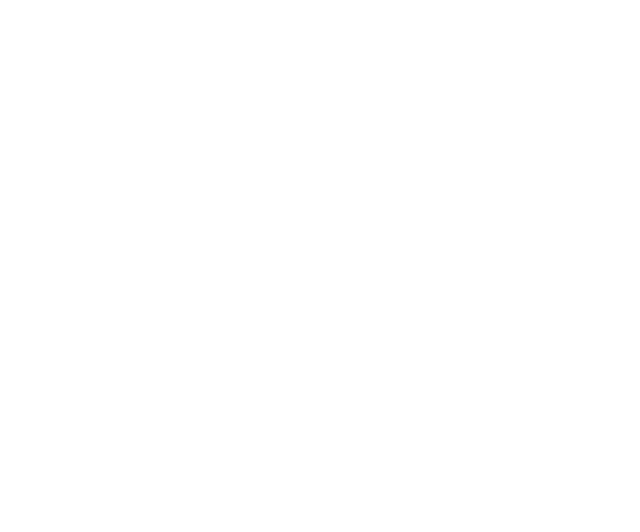
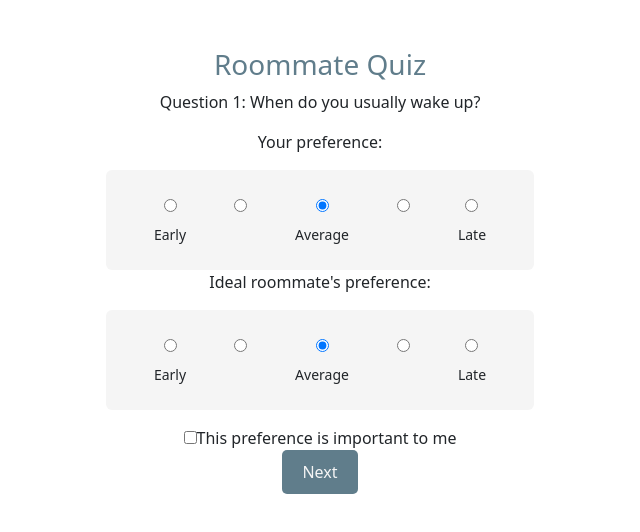
Before and after one commit to bhavyapkrishna/couch-meets-table, a React (Create React App) app in the folder client/: page /quiz in a window 1280 px wide. Before the commit this address had no page. Shown: the top 532 px of the page, without its empty margins (320-960 px from the left). Built offline with nearby package versions, Linux system fonts and the light colour scheme.

Commit message:
quiz page components

```diff
--- a/client/src/App.js
+++ b/client/src/App.js
@@ -2,6 +2,8 @@
 import { BrowserRouter as Router, Routes, Route } from "react-router-dom";
 import LoginPage from "./pages/LoginPage";
 import HomePage from "./pages/HomePage";
+import QuizPage from "./pages/QuizPage";
+import ProfilePage from "./page/ProfilePage";
 
 function App() {
   return (
@@ -9,6 +11,8 @@
           <Routes>
               <Route path="/" element={<HomePage />} />
               <Route path="/login" element={<LoginPage />} />
+              <Route path="/quiz" element={<QuizPage />} />
+              <Route path="/profile" element={<ProfilePage />} />
           </Routes>
       </Router>
   );
--- a/client/src/components/Navbar.js
+++ b/client/src/components/Navbar.js
@@ -6,10 +6,11 @@
     return (
         <nav className="navbar navbar-expand-lg navbar-dark custom-sec-bg fixed-top py-3">
             <div className="container-fluid">
-                <span className="navbar-brand ms-3">Couch Meets Table</span>
+                <Link to="/" className="navbar-brand ms-3 ">
+                    Couch Meets Table
+                </Link>
                 <div className="ms-auto me-3">
-                    <Link to="/login"
-                    className={`text-white text-decoration-none ${location.pathname === "/login" ? "fw-bold border-bottom border-white" : ""}`}>
+                    <Link to="/login" className={`text-white text-decoration-none ${location.pathname === "/login" ? "fw-bold border-bottom border-white" : ""}`}>
                         Log In
                     </Link>
                 </div>
--- a/client/src/pages/LoginPage.js
+++ b/client/src/pages/LoginPage.js
@@ -15,7 +15,11 @@
             alert("Please enter a valid CWRU email address")
             return;
         }
-        navigate("/QuizPage");
+        if(!password) {
+            alert("Please enter a password")
+            return;
+        }
+        navigate("/quiz");
     };
 
     const setPasswordVisible = () => {
--- a/client/src/pages/QuizPage.js
+++ b/client/src/pages/QuizPage.js
@@ -1,13 +1,18 @@
 import {useState} from "react";
 
 const questions = [
-  "When do you usually wake up?",
-  "When do you usually sleep?",
-  "How quiet would you like your room to be?",
-  "How clean would you like your room to be?",
-  "How often do you have guests?",
-  "How often will you be in your room?",
-  "How often do you go out?",
+  {text: "When do you usually wake up?",
+    labels: ["Early", "", "Average","", "Late"]},
+  {text: "When do you usually sleep?",
+    labels: ["Early", "", "Average","", "Late"]},
+  {text: "How quiet would you like your room to be?",
+    labels: ["Silent", "", "Average","", "Lively"]},
+  {text: "How clean would you like your room to be?",
+    labels: ["Clean", "", "Lived-in","", "Messy"]},
+  {text: "How often do you have guests?",
+    labels: ["Rarely", "", "Sometimes","", "Always"]},
+  {text: "How often will you be in your room?",
+    labels: ["Rarely", "", "Sometimes","", "Always"]},
 ];
 
 const QuizPage = () => {
@@ -26,7 +31,7 @@
     if (currentQuestion < questions.length - 1) {
       setCurrentQuestion(currentQuestion + 1);
     } else {
-            alert("Quiz completed!");
+      navigate("/profile");
     }
   };
 
@@ -39,27 +44,39 @@
   return (
     <div className="container-fluid vh-100 d-flex flex-column align-items-center pt-5">
       <h1 className="h3 custom-txt">Roommate Quiz</h1>
-            <p>{questions[currentQuestion]}</p>
+      <p> Question {currentQuestion+1}: {questions[currentQuestion].text}</p>
 
-            <label className="mt-3">Your preference (1-5): {responses[currentQuestion].self}</label>
+      <p>Your preference: </p>
+      <div className="card p-4 text-center border-0 custom-bg flex-row justify-content-center">
+        {questions[currentQuestion].labels.map((label, index) => (
+          <div key={index} className="text-center mx-4">
             <input
-                type="range"
-                min="1"
-                max="5"
-                value={responses[currentQuestion].self}
-                onChange={(e) => handleChange("self", Number(e.target.value))}
-                className="w-50"
+              type="radio"
+              name="self"
+              value={index + 1}
+              checked={responses[currentQuestion].self === index + 1}
+              onChange={() => handleChange("self", index + 1)}
             />
+            <div className="mt-1">{label && <small>{label}</small>}</div>
+          </div>
+        ))}
+      </div>
 
-            <label className="d-block mt-3">Ideal roommate’s preference (1-5): {responses[currentQuestion].ideal}</label>
+      <p>Ideal roommate's preference: </p>
+      <div className="card p-4 text-center border-0 custom-bg flex-row justify-content-center">
+        {questions[currentQuestion].labels.map((label, index) => (
+          <div key={index} className="text-center mx-4">
             <input
-                type="range"
-                min="1"
-                max="5"
-                value={responses[currentQuestion].ideal}
-                onChange={(e) => handleChange("ideal", Number(e.target.value))}
-                className="w-50"
+              type="radio"
+              name="ideal"
+              value={index + 1}
+              checked={responses[currentQuestion].ideal === index + 1}
+              onChange={() => handleChange("ideal", index + 1)}
             />
+            <div className="mt-1">{label && <small>{label}</small>}</div>
+          </div>
+        ))}
+      </div>
 
       <label className="mt-3">
         <input
@@ -71,8 +88,9 @@
       </label>
 
       <div>
-                {currentQuestion > 0 && <Button onClick={prevQuestion}>Back</Button>}
-                <Button onClick={nextQuestion}>{currentQuestion === questions.length - 1 ? "Finish" : "Next"}</Button>
+        {currentQuestion > 0 && <button onClick={prevQuestion} className="custom-btn">Back</button>}
+        <button onClick={nextQuestion} className="custom-btn">{currentQuestion === questions.length - 1 ? "Finish" : "Next"}</button>
+
       </div>
     </div>
   );
```
Also changed, not shown: client/src/pages/ProfilePage.js (renamed from client/src/ProfilePage.js). Lines whose indentation alone changed are shown as unchanged.
